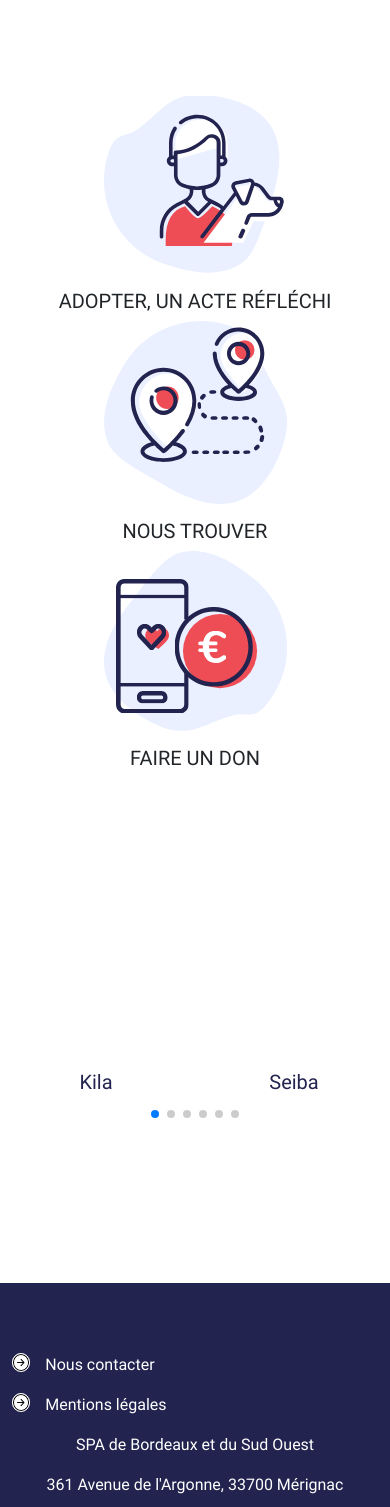
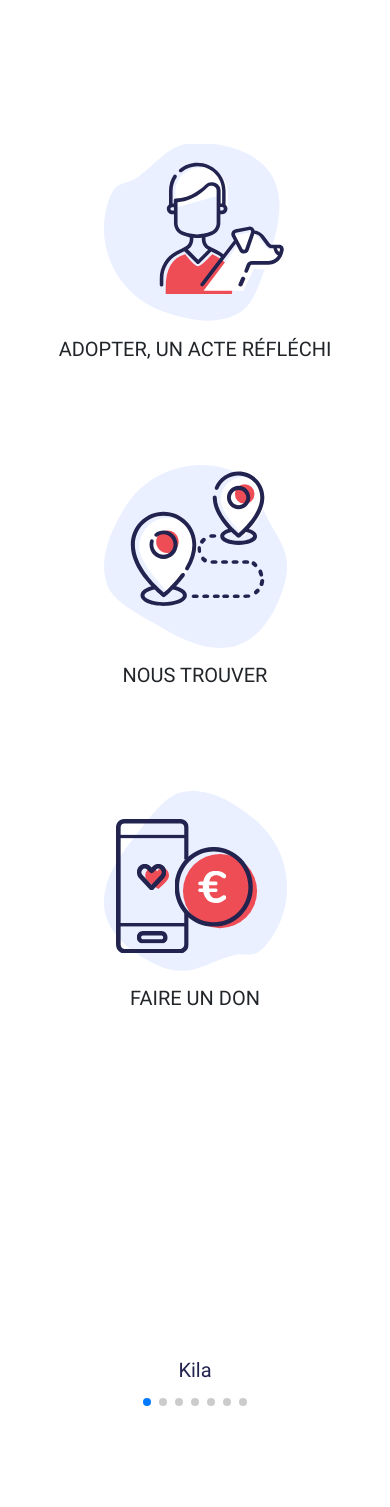
Before and after one commit to Jalutal/SPA, a website: page index.html in a window 390 px wide. Shown: the part 824-2331 px from the top of the page. Drawn offline with nearby package versions, Linux system fonts and the light colour scheme.

Commit message:
Indentation, fin responsive

```diff
--- a/assets/scss/partials/_footer.scss
+++ b/assets/scss/partials/_footer.scss
@@ -10,10 +10,9 @@ footer {
         margin-top: -50px;
     }
     .footlogo {
-
         img{
         background-color: white;
-        width: 100%;
+        width: 50%;
         }
     }
     .fleches{
--- a/assets/scss/partials/_header.scss
+++ b/assets/scss/partials/_header.scss
@@ -1,23 +1,19 @@
 .contain_head {
     padding: 0px 10%;
 }
-
 .navbar>.ctfluid {
     flex-wrap: nowrap;
 }
-
 .imgheader {
     width: $imgHeaderWidth;
     max-width: 200px;
 }
-
 .nav-link {
     font-size: $fontHeader;
     font-weight: bold;
     color: $headerColor;
     white-space: nowrap;
 }
-
 
 // :first :hover Pseudo Classes
 // ::after ::before Pseudo Elements
@@ -44,5 +40,4 @@ a.nav-link {
         background-color: orange;
         transition: all 0.2s ease;
     }
-
 }
--- a/assets/scss/partials/_main.scss
+++ b/assets/scss/partials/_main.scss
@@ -32,14 +32,12 @@
 .adoption {
     background-color: #EAF0FF;
 }
-
 .ado01 {
     @include ado01;
 }
 .ado01c {
     @include ado01c;
 }
-
 .ado02 {
     @include ado02;
 }
@@ -67,7 +65,6 @@
 .ado07c {
     @include ado07c;
 }
-
 .btn_ado {
     @include btn_ado;
 }
@@ -140,7 +137,6 @@
     background-color: white;
     width: 80%;
 }
-
 .ado04c:hover {
     .btn_ado {
         display: none;
@@ -154,7 +150,6 @@
     background-color: white;
     width: 80%;
 }
-
 .ado05c:hover {
     .btn_ado {
         display: none;
@@ -182,7 +177,6 @@
     background-color: white;
     width: 80%;
 }
-
 .ado07c:hover {
     .btn_ado {
         display: none;
--- a/index.html
+++ b/index.html
@@ -59,15 +59,15 @@
                     </div>
                 </div>
                 <div class="row info_container">
-                    <div class="col-lg-4 col-md-12 info text-center">
+                    <div class="col-lg-4 col-md-12 info text-center py-5 py-md-0">
                         <img src="assets/img/adopter-un-acte-reflechi.svg" alt="" class="img_bien">
                         <h5>ADOPTER, UN ACTE RÉFLÉCHI</h5>
                     </div>
-                    <div class="col-lg-4 col-md-12 info text-center">
+                    <div class="col-lg-4 col-md-12 info text-center py-5 py-md-0">
                         <img src="assets/img/nous-trouver.svg" alt="">
                         <h5>NOUS TROUVER</h5>
                     </div>
-                    <div class="col-lg-4 col-md-12 info text-center">
+                    <div class="col-lg-4 col-md-12 info text-center py-5 py-md-0">
                         <img src="assets/img/faire-un-don.svg" alt="">
                         <h5>FAIRE UN DON</h5>
                     </div>
@@ -155,21 +155,20 @@
              </div>
         </section>
     </main>
-
-
     <footer>
         <div class="container">
             <div class="row">
-                <div class="col-lg-12 contfoot footlogo text-center">
+                <div class="col-12 contfoot footlogo text-center">
                     <img src="assets/img/cnda-logo.png" alt="">
-                </div></div>
+                </div>
+            </div>
                 <div class="row rowdown">
-                    <div class="col-lg-4 col-md-12 fleches ">
-                        <div class="fleche01">
+                    <div class="col-lg-4 col-md-12 fleches text-center">
+                        <div class="fleche01 justify-content-center justify-content-md-start">
                             <img src="assets/img/fleche.png" alt="">
                             <p>Nous contacter</p>
                         </div>
-                        <div class="fleche02">
+                        <div class="fleche02 justify-content-center justify-content-md-start">
                             <img src="assets/img/fleche.png" alt="">
                             <p>Mentions légales</p>
                          </div>
@@ -183,19 +182,8 @@
                         <div><i class="fa-brands fa-instagram fs-2" style="color: #EF4D55;"></i></div>
                     </div>
                 </div>
-
         </div>
     </footer>
-
-
-
-
-
-
-
-
-
-
       <!-- Swiper JS -->
     <script src="https://cdn.jsdelivr.net/npm/swiper@10/swiper-bundle.min.js"></script>
     <!-- Initialize Swiper -->
@@ -210,10 +198,14 @@
       breakpoints: {
         // when window width is <= 499px
         375: {
+            slidesPerView: 1,
+            spaceBetweenSlides: 30
+        },
+        768: {
             slidesPerView: 2,
             spaceBetweenSlides: 30
         },
-        768: {
+        1024: {
             slidesPerView: 4,
             spaceBetweenSlides: 30
         },
```
Also changed, not shown: assets/css/style.css, 1 other file. Lines whose indentation alone changed are shown as unchanged.
